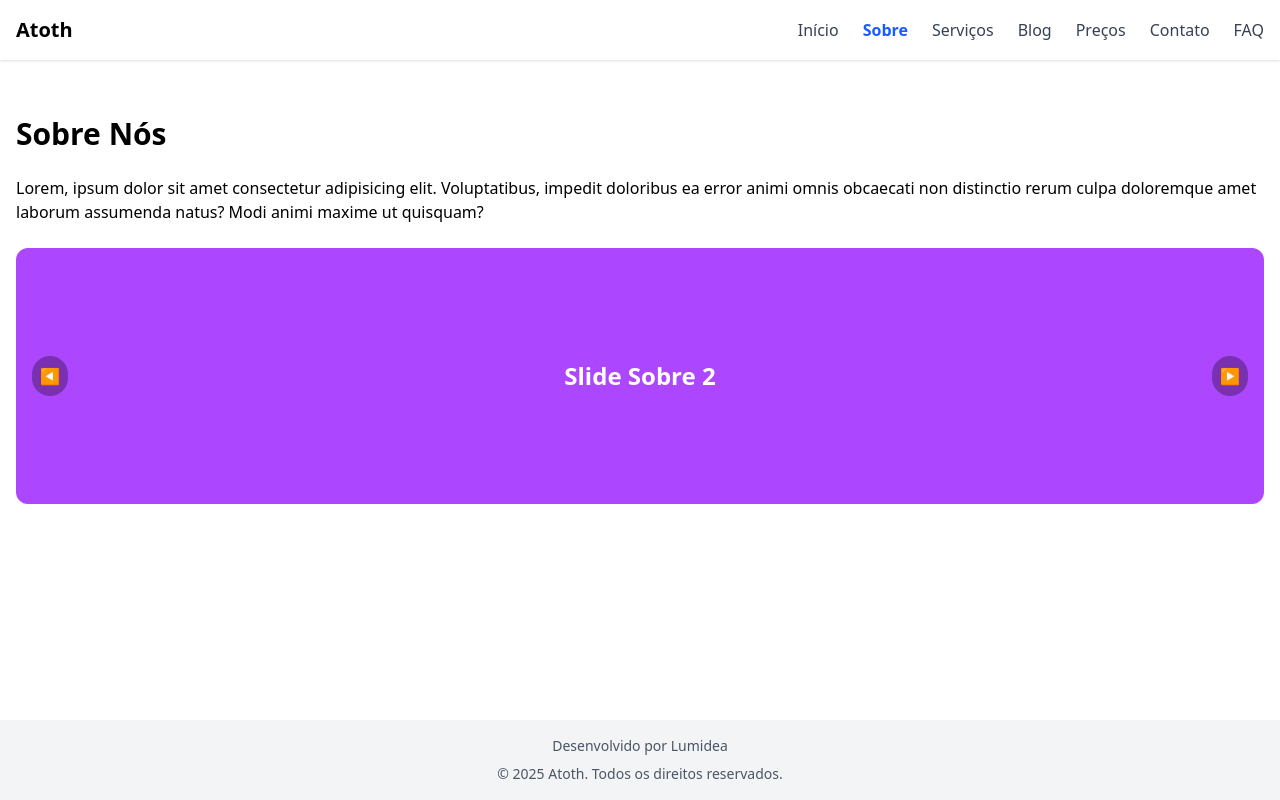
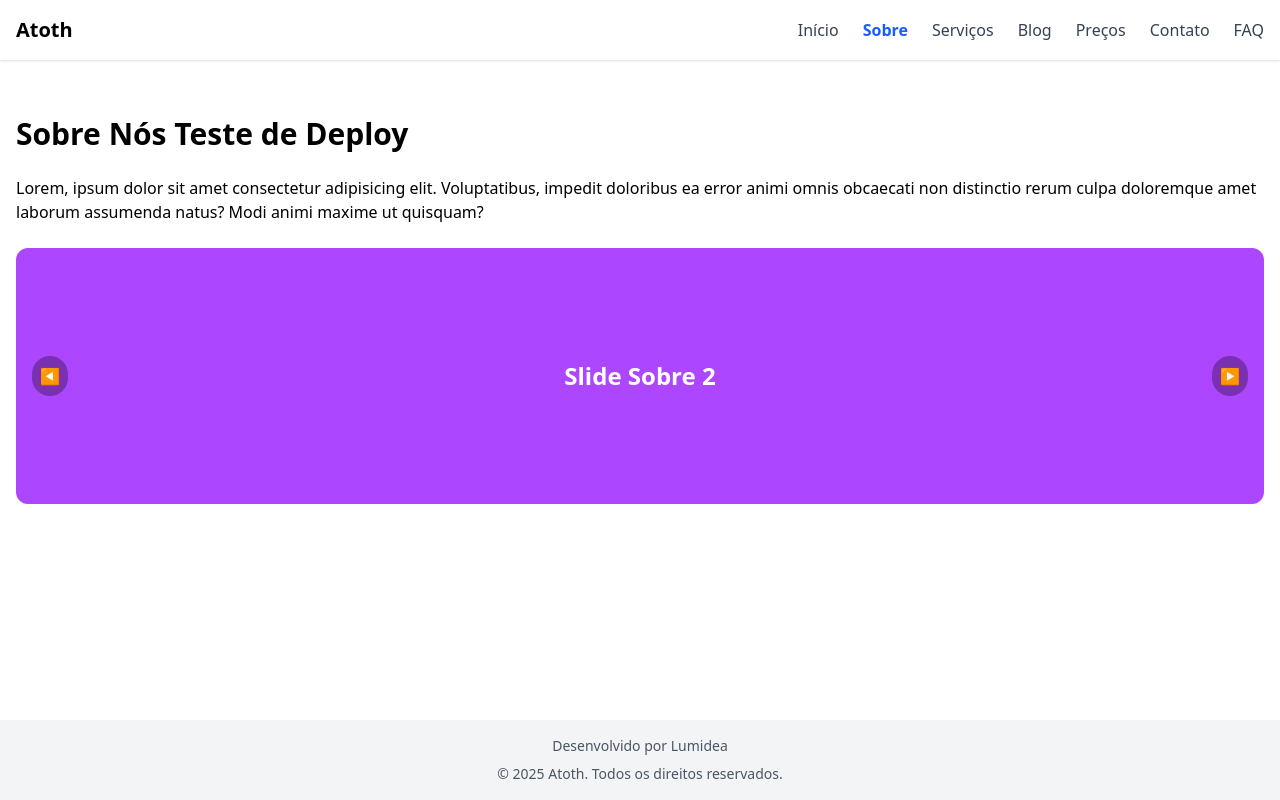
Before and after one commit to oliveiraaldo/atoth, a Next.js app: page /sobre in a window 1280 px wide. Built offline with nearby package versions, Linux system fonts and the light colour scheme.

Commit message:
Update page title in Sobre page for deployment testing

```diff
--- a/app/sobre/page.tsx
+++ b/app/sobre/page.tsx
@@ -16,7 +16,7 @@ export const metadata = {
   export default function AboutPage() {
     return (
       <section>
-        <h1 className="text-3xl font-bold py-6">Sobre Nós</h1>
+        <h1 className="text-3xl font-bold py-6">Sobre Nós Teste de Deploy</h1>
         <p className='pb-6'>
           Lorem, ipsum dolor sit amet consectetur adipisicing elit. Voluptatibus, impedit doloribus ea error animi omnis obcaecati non distinctio rerum culpa doloremque amet laborum assumenda natus? Modi animi maxime ut quisquam?
         </p>
```
